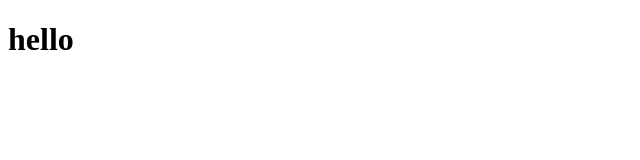
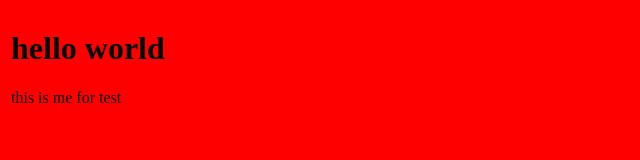
Before and after one commit to HamzaArif2022/First-Project, a plain HTML site: page index.html in a window 1280 px wide. Shown: the whole page, without its empty margins (0-640 px from the left). Drawn offline with Linux system fonts and the light colour scheme.

Commit message:
New p added to the body html

```diff
--- a/index.html
+++ b/index.html
@@ -5,8 +5,10 @@
     <meta http-equiv="X-UA-Compatible" content="IE=edge">
     <meta name="viewport" content="width=device-width, initial-scale=1.0">
     <title>my first committed</title>
+    <link rel="stylesheet" href="main.css">
 </head>
 <body>
-    <h1>hello</h1>
+    <h1>hello world</h1>
+    <p>this is me for test</p>
 </body>
 </html>
```
